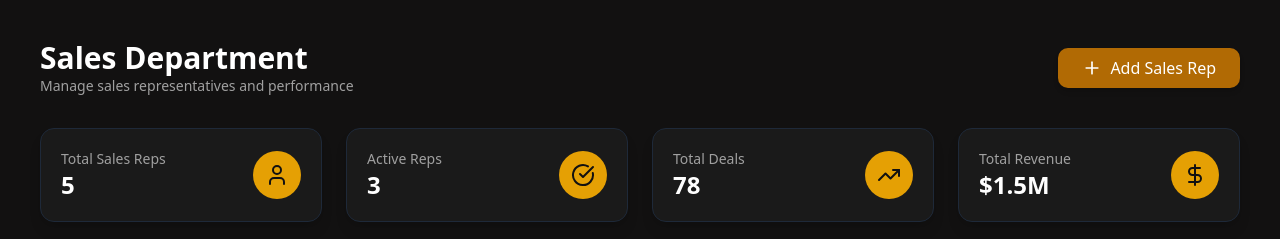
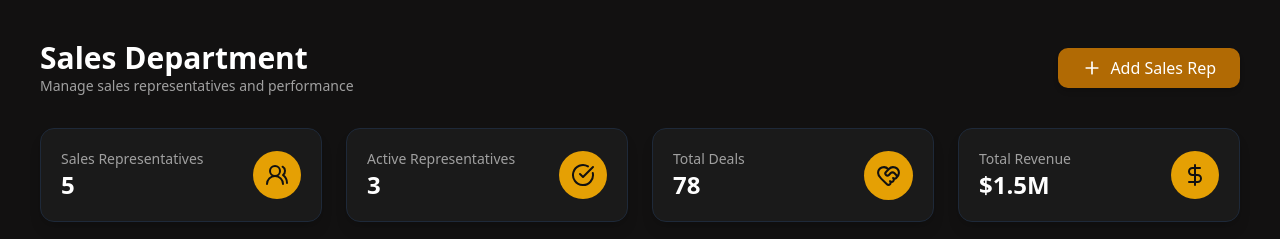
Before and after one commit to shahzil-shahzad1/erp-main11, a Next.js app: page /commercial/sales in a window 1280 px wide. Shown: the top 239 px of the page. Built offline with nearby package versions, Linux system fonts and the light colour scheme.

Commit message:
Update page.tsx

```diff
--- a/src/app/(commercial)/commercial/sales/page.tsx
+++ b/src/app/(commercial)/commercial/sales/page.tsx
@@ -3,7 +3,7 @@
 
 import React, { useState } from 'react';
 // Removed unused Lucide icons to resolve compilation errors/warnings
-import { Search, Plus, Mail, Phone, User, CheckCircle, XCircle, Clock } from 'lucide-react';
+import { Search, Plus, Mail, Phone, CheckCircle, XCircle, Clock, DollarSign, UsersRound, HeartHandshake  } from 'lucide-react';
 
 // Define the interface for SalesRepresentativeCard props
 interface SalesRepresentativeCardProps {
@@ -194,18 +194,18 @@ const SalesDashboard = () => {
         {/* Total Sales Reps Card */}
         <div className="bg-[#1a1a1a] text-white rounded-xl shadow-lg p-5 flex items-center justify-between border border-gray-800">
           <div>
-            <p className="text-sm text-[#a0a0a0]">Total Sales Reps</p>
+            <p className="text-sm text-[#a0a0a0]">Sales Representatives</p>
             <p className="text-2xl font-bold">{salesRepresentativesData.length}</p>
           </div>
           <div className="bg-[#e5a004] p-3 rounded-full">
-            <User size={24} className="text-[#121111]" />
+            <UsersRound size={24} className="text-[#121111]" />
           </div>
         </div>
 
         {/* Active Reps Card */}
         <div className="bg-[#1a1a1a] text-white rounded-xl shadow-lg p-5 flex items-center justify-between border border-gray-800">
           <div>
-            <p className="text-sm text-[#a0a0a0]">Active Reps</p>
+            <p className="text-sm text-[#a0a0a0]">Active Representatives</p>
             <p className="text-2xl font-bold">{salesRepresentativesData.filter(rep => rep.status === 'active').length}</p>
           </div>
           <div className="bg-[#e5a004] p-3 rounded-full">
@@ -221,7 +221,7 @@ const SalesDashboard = () => {
           </div>
           <div className="bg-[#e5a004] p-3 rounded-full">
             {/* Inline SVG for trending-up icon */}
-            <svg xmlns="http://www.w3.org/2000/svg" width="24" height="24" viewBox="0 0 24 24" fill="none" stroke="currentColor" strokeWidth="2" strokeLinecap="round" strokeLinejoin="round" className="lucide lucide-trending-up text-[#121111]"><polyline points="22 7 13.5 15.5 8.5 10.5 2 17"/><polyline points="16 7 22 7 22 13"/></svg>
+            <HeartHandshake size={25} className="text-[#121111]" />
           </div>
         </div>
 
@@ -233,7 +233,7 @@ const SalesDashboard = () => {
           </div>
           <div className="bg-[#e5a004] p-3 rounded-full">
             {/* Inline SVG for dollar-sign icon */}
-            <svg xmlns="http://www.w3.org/2000/svg" width="24" height="24" viewBox="0 0 24 24" fill="none" stroke="currentColor" strokeWidth="2" strokeLinecap="round" strokeLinejoin="round" className="lucide lucide-dollar-sign text-[#121111]"><line x1="12" x2="12" y1="2" y2="22"/><path d="M17 5H9.5a3.5 3.5 0 0 0 0 7h5a3.5 3.5 0 0 1 0 7H6"/></svg>
+            <DollarSign size={24} className="text-[#121111]" />
           </div>
         </div>
       </div>
```
